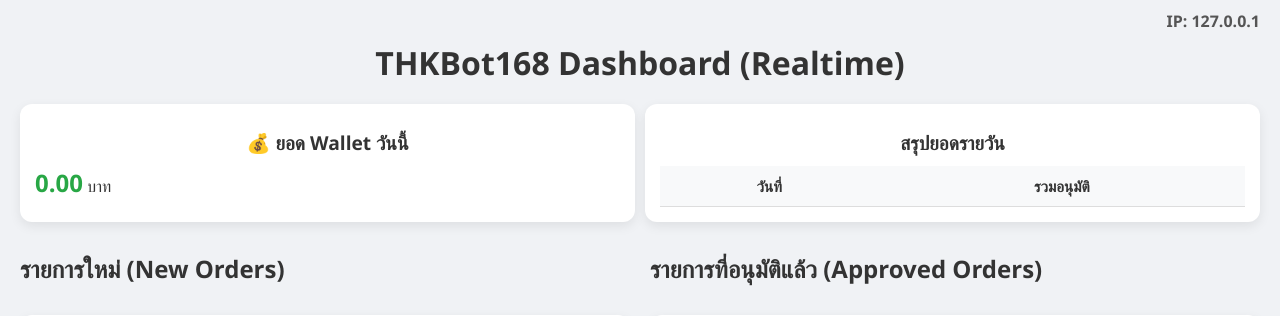
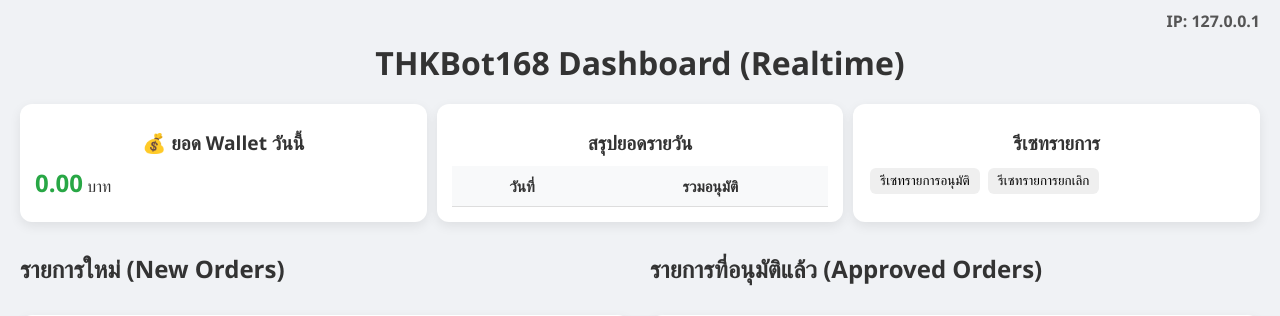
Before and after one commit to flook2018-prog/THKBOT168, a Flask app: page / in a window 1280 px wide. Shown: the top 316 px of the page. Run offline with Flask 3, Linux system fonts and the light colour scheme; data that the repository does not hold is empty.

Commit message:
Update index.html

```diff
--- a/templates/index.html
+++ b/templates/index.html
@@ -45,6 +45,11 @@ button.restore:hover{background:#e0a800}
       <thead><tr><th>วันที่</th><th>รวมอนุมัติ</th></tr></thead>
       <tbody></tbody>
     </table>
+  </div>
+  <div class="summary-card">
+    <h2>รีเซทรายการ</h2>
+    <button onclick="resetApproved()">รีเซทรายการอนุมัติ</button>
+    <button onclick="resetCancelled()">รีเซทรายการยกเลิก</button>
   </div>
 </div>
 
@@ -180,6 +185,18 @@ async function fetchTransactions(){
     });
 }
 
+// รีเซทรายการ
+async function resetApproved(){
+    if(!confirm("คุณแน่ใจว่าจะรีเซทรายการที่อนุมัติทั้งหมด?")) return;
+    await fetch("/reset_approved",{method:"POST",headers:{"Content-Type":"application/json"},body:JSON.stringify({confirm:true})});
+    fetchTransactions();
+}
+async function resetCancelled(){
+    if(!confirm("คุณแน่ใจว่าจะรีเซทรายการที่ยกเลิกทั้งหมด?")) return;
+    await fetch("/reset_cancelled",{method:"POST",headers:{"Content-Type":"application/json"},body:JSON.stringify({confirm:true})});
+    fetchTransactions();
+}
+
 setInterval(fetchTransactions,3000);
 fetchTransactions();
 </script>
```
